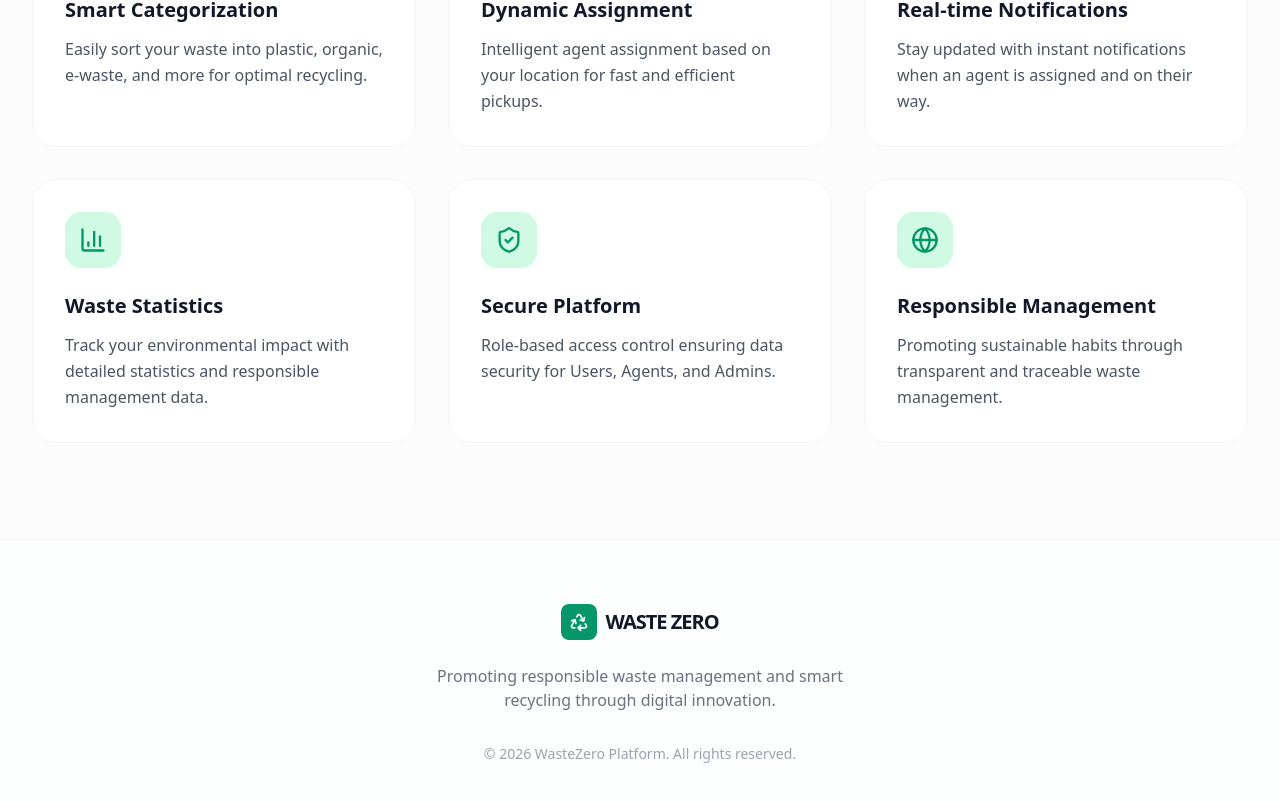
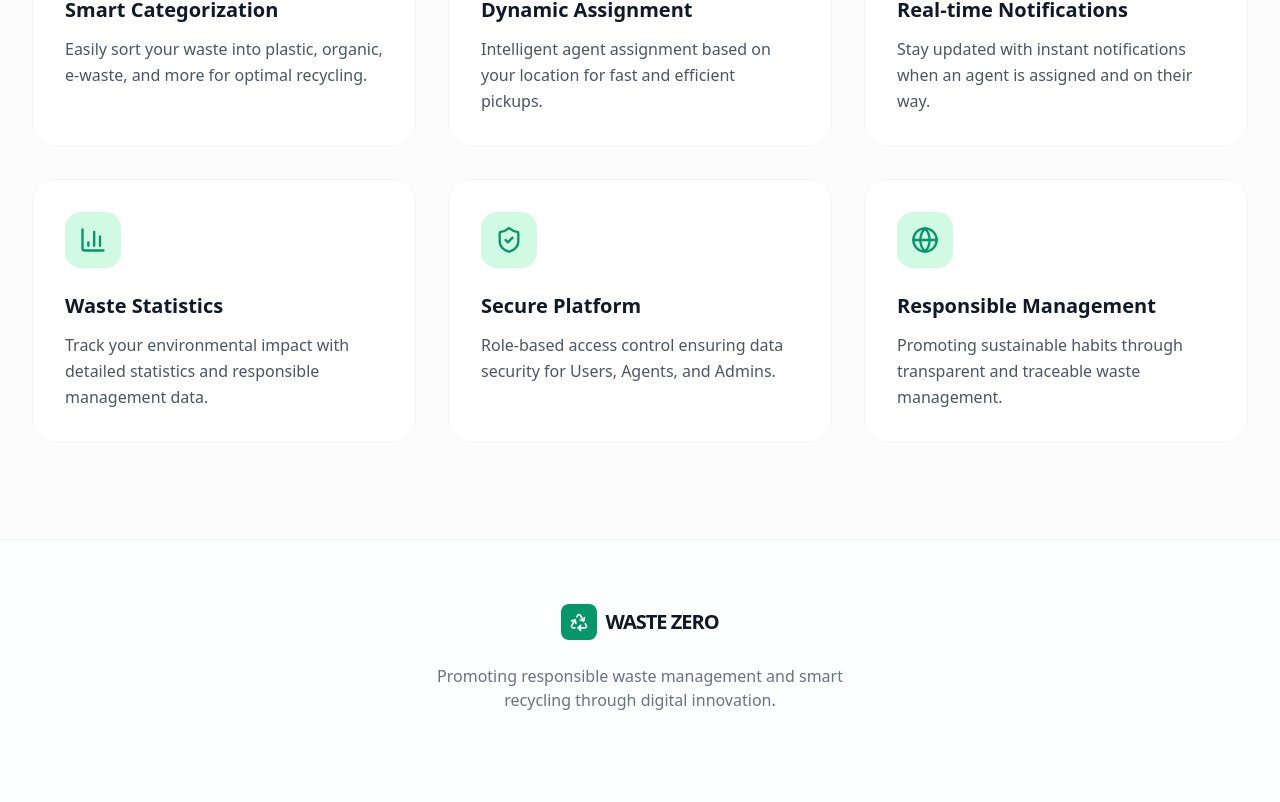
Before and after one commit to springboardmentor8486a/waste-zero-feb-team03, a React (Vite) app in the folder waste-zero-feb-team03-main/Frontend/Waste-Zero/: page / in a window 1280 px wide. Shown: the part 1106-1908 px from the top of the page. Built offline with nearby package versions, Linux system fonts and the light colour scheme.

Commit message:
Update LandingPage.jsx

```diff
--- a/waste-zero-feb-team03-main/Frontend/Waste-Zero/src/pages/LandingPage.jsx
+++ b/waste-zero-feb-team03-main/Frontend/Waste-Zero/src/pages/LandingPage.jsx
@@ -119,9 +119,6 @@ const LandingPage = () => {
                     <p className="text-gray-500 dark:text-gray-400 mb-8 max-w-md mx-auto">
                         Promoting responsible waste management and smart recycling through digital innovation.
                     </p>
-                    <div className="text-sm text-gray-400 dark:text-gray-600">
-                        © 2026 WasteZero Platform. All rights reserved.
-                    </div>
                 </div>
             </footer>
         </div>
```
